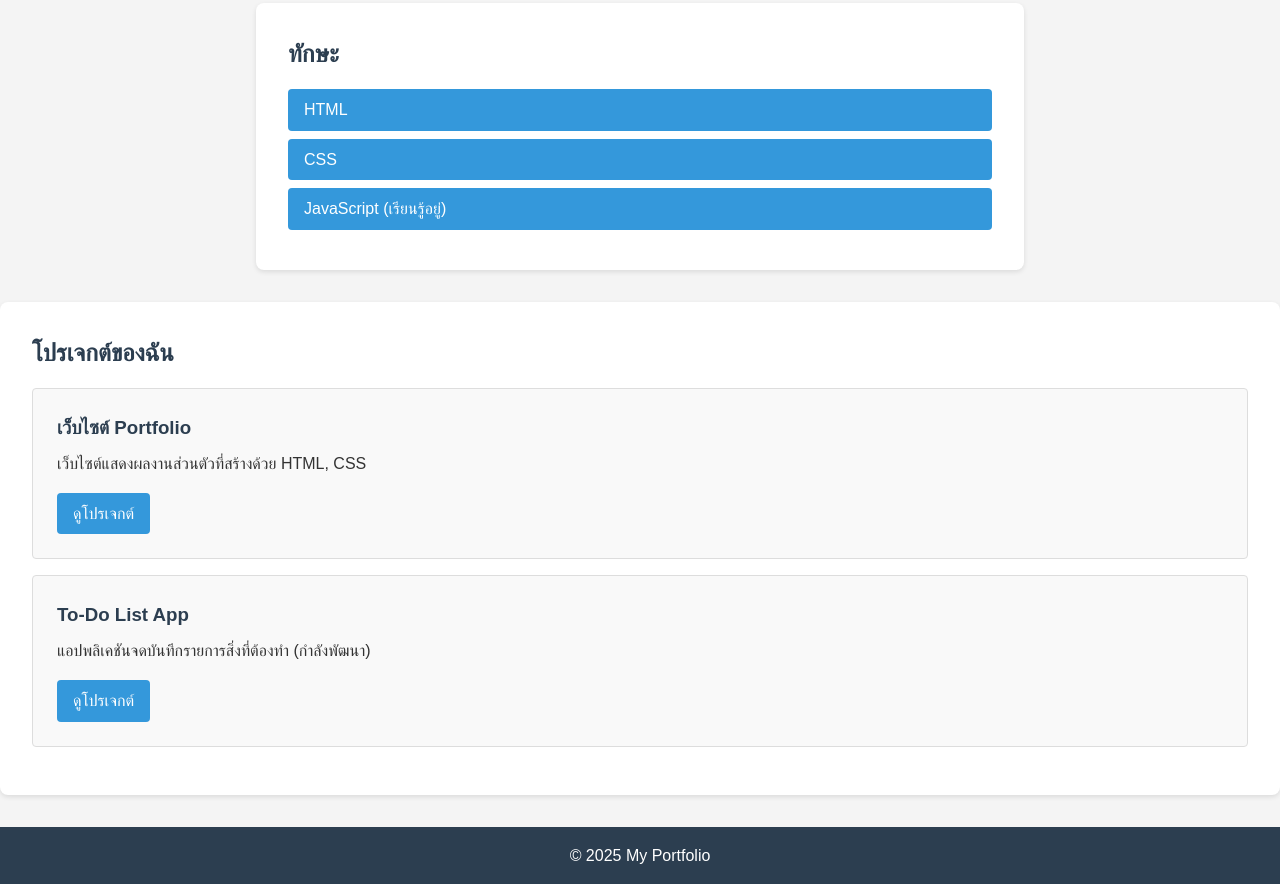
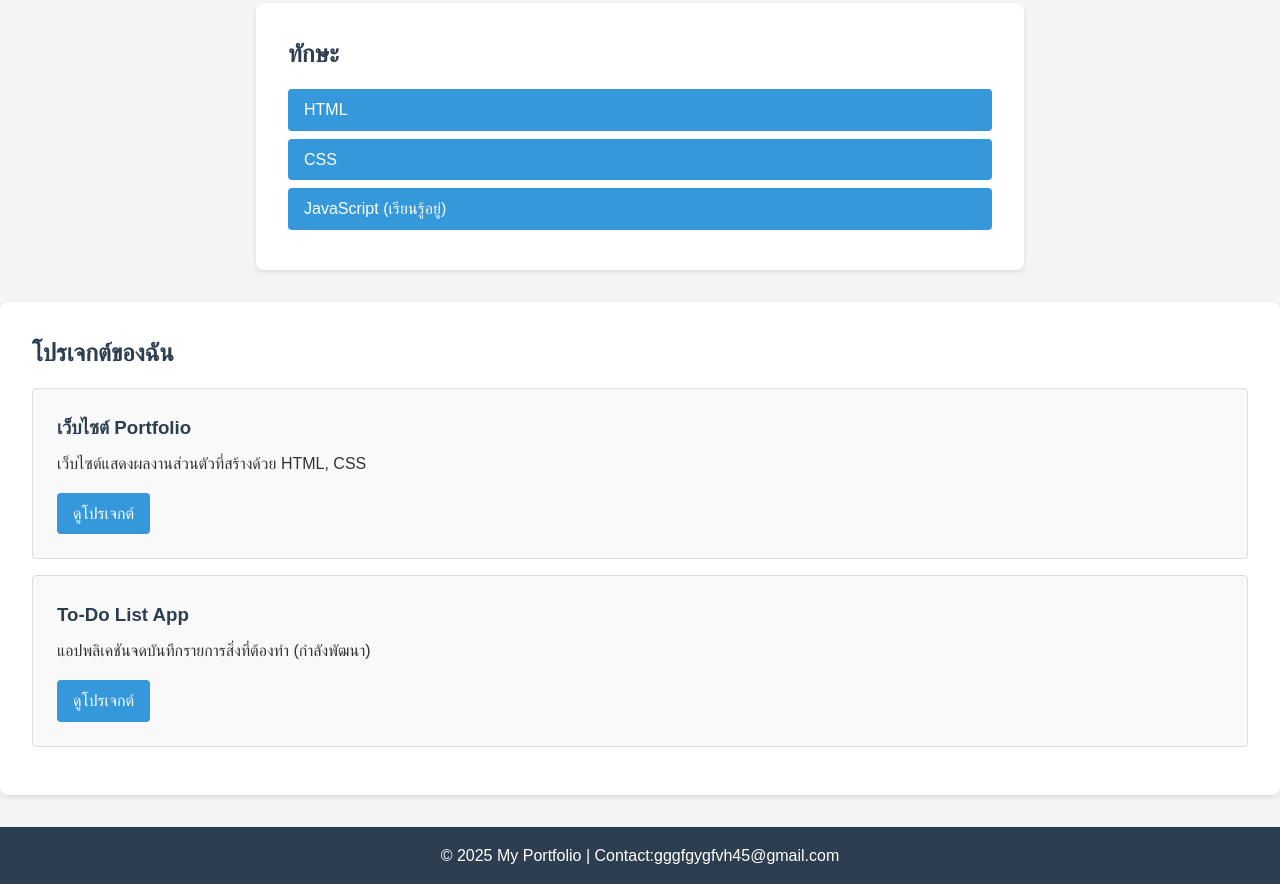
Before and after one commit to Veerawat2005/my-portfolio, a plain HTML site: page index.html in a window 1280 px wide. Shown: the part 354-1238 px from the top of the page. Drawn offline with Linux system fonts and the light colour scheme.

Commit message:
Add contact info to footer

```diff
--- a/index.html
+++ b/index.html
@@ -43,7 +43,7 @@
         </section>
 
     <footer>
-        <p>&copy; 2025 My Portfolio</p>
+        <p>&copy; 2025 My Portfolio | Contact:gggfgygfvh45@gmail.com</p>
     </footer>
 </body>
 </html>
```
